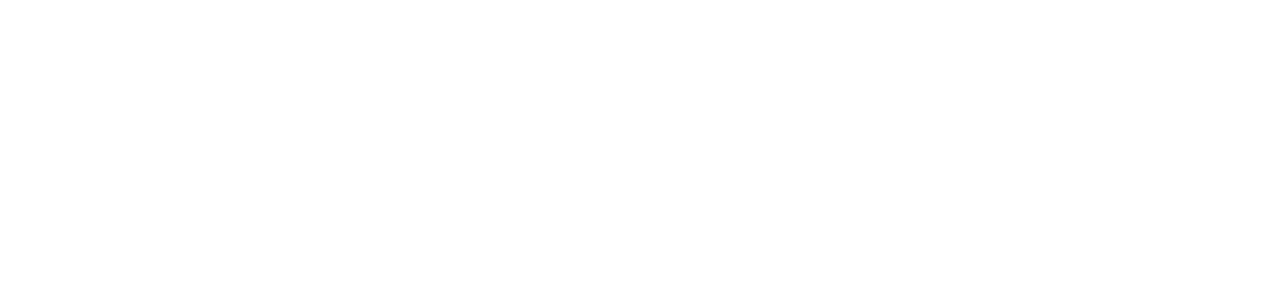
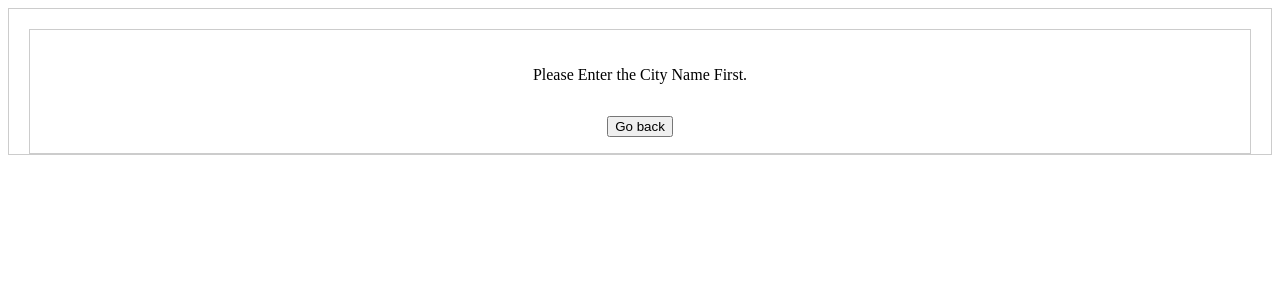
Before and after one commit to atomicno28/WebMobi_Intership, a React (Create React App) app: page /apierror in a window 1280 px wide. Before the commit this address had no page. Shown: the top 300 px of the page. Built offline with nearby package versions, Linux system fonts and the light colour scheme.

Commit message:
adding config

```diff
--- a/src/App.js
+++ b/src/App.js
@@ -4,6 +4,7 @@
 import WeatherForm from "./WeatherForm";
 import WeatherReport from "./WeatherReport";
 import Error from "./Error";
+import ApiError from "./ApiError";
 
 export default function App() {
   // to change the destination after entering.
@@ -19,6 +20,9 @@
   const [set, changeSet] = useState(false);
   const [load, setLoad] = useState(false);
 
+  // if the request get rejected.
+  const [apibug, setApiBug] = useState(false);
+
   const handleFormSubmit = async (e) => {
     e.preventDefault();
     setLoad(true);
@@ -26,12 +30,14 @@
     try {
       const response = await fetchWeatherData(city);
       setFetchedValue(response.data);
-      setLoad(false);
       changeSet(true);
       navigate("/fetched_data");
     } catch (error) {
+      navigate("/apierror");
+      setApiBug(true);
       console.error(error);
     }
+    setLoad(false);
   };
 
   const fetchWeatherData = async (city) => {
@@ -44,7 +50,7 @@
         u: "c",
       },
       headers: {
-        "X-RapidAPI-Key": "#confidential",
+        "X-RapidAPI-Key": "cd6ed1a709msh96ddf4f43a1c204p169aefjsn3b336e3ff06d",
         "X-RapidAPI-Host": "yahoo-weather5.p.rapidapi.com",
       },
     };
@@ -54,7 +60,7 @@
   };
 
   return (
-    <div className="reported">
+    <div className="form_content">
       <Routes>
         <Route
           index
@@ -73,6 +79,7 @@
           path="/fetched_data"
           element={set ? <WeatherReport report={fetchedValue} /> : <Error />}
         />
+        <Route path="/apierror" element={apibug ? <ApiError /> : <Error />} />
       </Routes>
 
       {load && <p> Loading...</p>}
--- a/src/Error.js
+++ b/src/Error.js
@@ -8,7 +8,7 @@
 
   return (
     <>
-      <div className="reported">
+      <div className="form_content">
         <p>Please Enter the City Name First. </p>
         <button onClick={handleClick}> Go back </button>
       </div>
```
Also changed, not shown: 1 other file (tests, documents, lock files or other folders).
